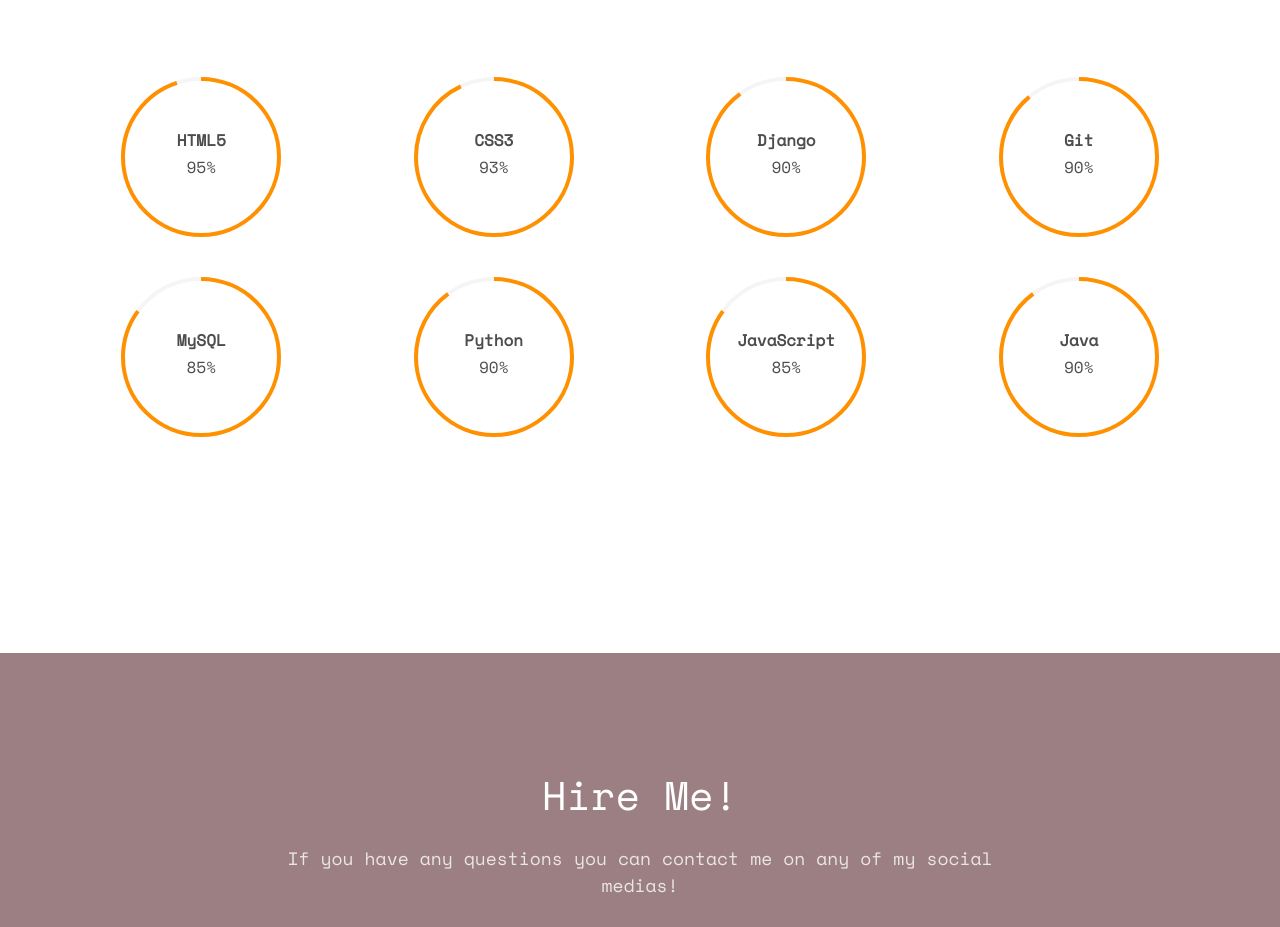
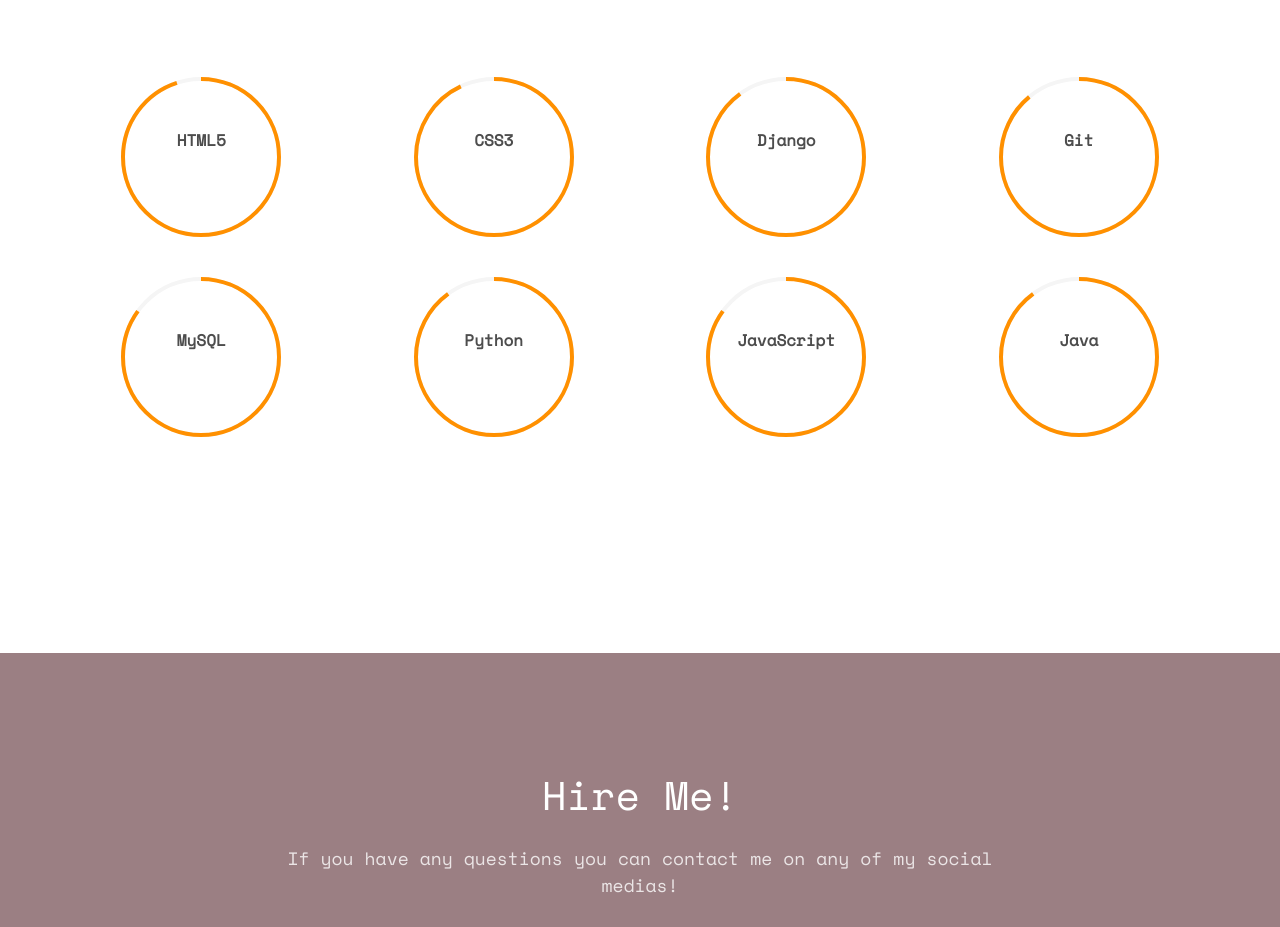
Before and after one commit to Isaiah0205/Portfolio, a plain HTML site: page index.html in a window 1280 px wide. Shown: the part 3364-4291 px from the top of the page. Drawn offline with nearby package versions, Linux system fonts and the light colour scheme; files whose address does not match are found by name.

Commit message:
changed languages

```diff
--- a/index.html
+++ b/index.html
@@ -194,29 +194,29 @@
 			</div>
 			<div class="row row-pb-md">
 				<div class="col-md-3 col-sm-6 col-xs-12 text-center">
-					<div class="chart" data-percent="95"><span><strong>HTML5</strong>95%</span></div>
+					<div class="chart" data-percent="95"><span><strong>HTML5</strong></span></div>
 				</div>
 				<div class="col-md-3 col-sm-6 col-xs-12 text-center">
-					<div class="chart" data-percent="93"><span><strong>CSS3</strong>93%</span></div>
+					<div class="chart" data-percent="93"><span><strong>CSS3</strong></span></div>
 				</div>
 				<div class="col-md-3 col-sm-6 col-xs-12 text-center">
-					<div class="chart" data-percent="90"><span><strong>Django</strong>90%</span></div>
+					<div class="chart" data-percent="90"><span><strong>Django</strong></span></div>
 				</div>
 
 				<div class="col-md-3 col-sm-6 col-xs-12 text-center">
-					<div class="chart" data-percent="89"><span><strong>Git</strong>90%</span></div>
+					<div class="chart" data-percent="89"><span><strong>Git</strong></span></div>
 				</div>
 				<div class="col-md-3 col-sm-6 col-xs-12 text-center">
-					<div class="chart" data-percent="85"><span><strong>MySQL</strong>85%</span></div>
+					<div class="chart" data-percent="85"><span><strong>MySQL</strong></span></div>
 				</div>
 				<div class="col-md-3 col-sm-6 col-xs-12 text-center">
-					<div class="chart" data-percent="90"><span><strong>Python</strong>90%</span></div>
+					<div class="chart" data-percent="90"><span><strong>Python</strong></span></div>
 				</div>
 				<div class="col-md-3 col-sm-6 col-xs-12 text-center">
-					<div class="chart" data-percent="85"><span><strong>JavaScript</strong>85%</span></div>
+					<div class="chart" data-percent="85"><span><strong>JavaScript</strong></span></div>
 				</div>
 				<div class="col-md-3 col-sm-6 col-xs-12 text-center">
-					<div class="chart" data-percent="90"><span><strong>Java</strong>90%</span></div>
+					<div class="chart" data-percent="90"><span><strong>Java</strong></span></div>
 				</div>
 			</div>
 		</div>
```
